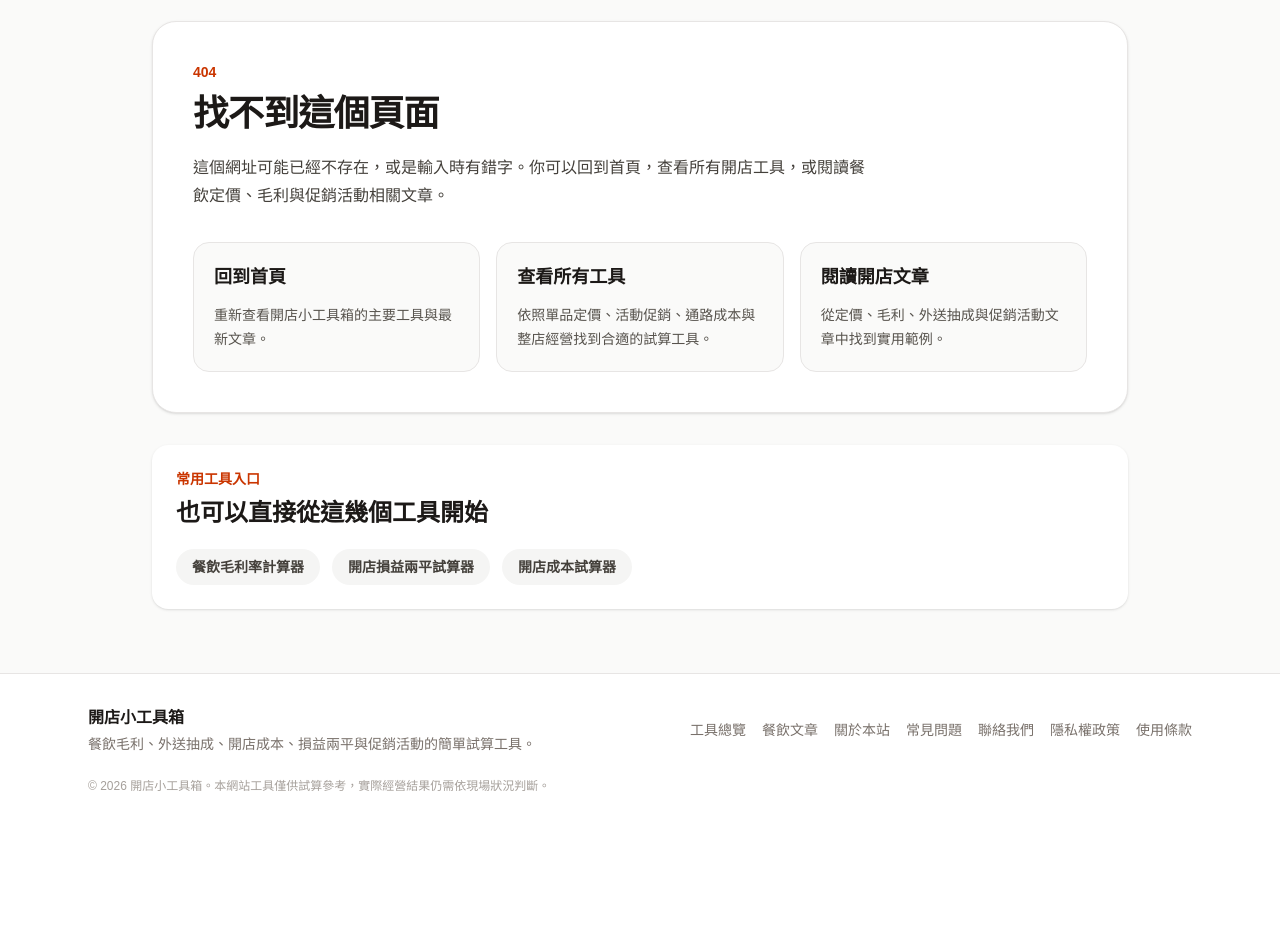
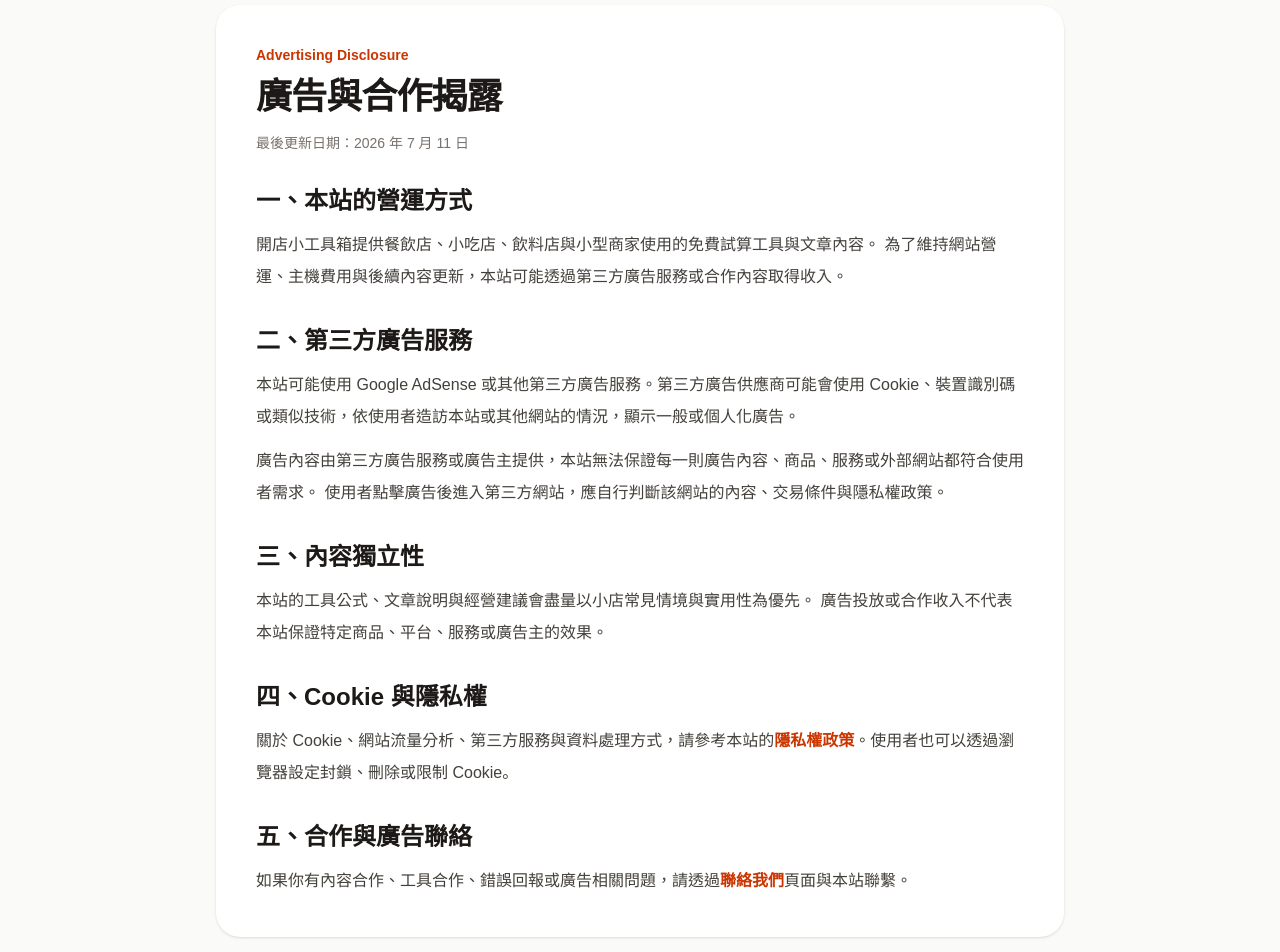
Before and after one commit to kenshaka/store-toolbox, a Next.js app: page /advertising in a window 1280 px wide. Before the commit this address had no page. Shown: the part 120-1072 px from the top of the page. Before the commit the page ends 946 px from the top, so only its background shows below. Built offline with nearby package versions, Linux system fonts and the light colour scheme; no server answers.

Commit message:
Add files via upload

```diff
--- /dev/null
+++ b/app/advertising/page.tsx
@@ -0,0 +1,118 @@
+import type { Metadata } from "next";
+import Link from "next/link";
+
+export const metadata: Metadata = {
+  alternates: {
+    canonical: "/advertising",
+  },
+  title: "廣告與合作揭露",
+  description:
+    "開店小工具箱的廣告與合作揭露，說明本站可能使用的廣告、Cookie、第三方廣告服務、內容獨立性與聯絡方式。",
+  keywords: [
+    "開店小工具箱廣告",
+    "廣告揭露",
+    "合作揭露",
+    "Google AdSense",
+    "Cookie 說明",
+  ],
+  openGraph: {
+    title: "廣告與合作揭露｜開店小工具箱",
+    description:
+      "說明開店小工具箱可能使用的廣告服務、Cookie、內容獨立性與合作聯絡方式。",
+    type: "website",
+    locale: "zh_TW",
+    siteName: "開店小工具箱",
+    images: [
+      {
+        url: "/og-image.png",
+        width: 1200,
+        height: 630,
+        alt: "開店小工具箱：餐飲毛利、開店成本、損益兩平試算工具",
+      },
+    ],
+  },
+};
+
+export default function AdvertisingPage() {
+  return (
+    <main className="min-h-screen bg-stone-50 text-stone-900">
+      <section className="mx-auto max-w-4xl px-6 py-12">
+        <div className="rounded-3xl bg-white p-6 shadow-sm sm:p-10">
+          <p className="text-sm font-semibold text-orange-700">
+            Advertising Disclosure
+          </p>
+
+          <h1 className="mt-3 text-4xl font-bold tracking-tight">
+            廣告與合作揭露
+          </h1>
+
+          <p className="mt-4 text-sm text-stone-500">
+            最後更新日期：2026 年 7 月 11 日
+          </p>
+
+          <div className="mt-8 space-y-8 leading-8 text-stone-700">
+            <section>
+              <h2 className="text-2xl font-bold text-stone-900">
+                一、本站的營運方式
+              </h2>
+              <p className="mt-3">
+                開店小工具箱提供餐飲店、小吃店、飲料店與小型商家使用的免費試算工具與文章內容。
+                為了維持網站營運、主機費用與後續內容更新，本站可能透過第三方廣告服務或合作內容取得收入。
+              </p>
+            </section>
+
+            <section>
+              <h2 className="text-2xl font-bold text-stone-900">
+                二、第三方廣告服務
+              </h2>
+              <p className="mt-3">
+                本站可能使用 Google AdSense 或其他第三方廣告服務。第三方廣告供應商可能會使用
+                Cookie、裝置識別碼或類似技術，依使用者造訪本站或其他網站的情況，顯示一般或個人化廣告。
+              </p>
+              <p className="mt-3">
+                廣告內容由第三方廣告服務或廣告主提供，本站無法保證每一則廣告內容、商品、服務或外部網站都符合使用者需求。
+                使用者點擊廣告後進入第三方網站，應自行判斷該網站的內容、交易條件與隱私權政策。
+              </p>
+            </section>
+
+            <section>
+              <h2 className="text-2xl font-bold text-stone-900">
+                三、內容獨立性
+              </h2>
+              <p className="mt-3">
+                本站的工具公式、文章說明與經營建議會盡量以小店常見情境與實用性為優先。
+                廣告投放或合作收入不代表本站保證特定商品、平台、服務或廣告主的效果。
+              </p>
+            </section>
+
+            <section>
+              <h2 className="text-2xl font-bold text-stone-900">
+                四、Cookie 與隱私權
+              </h2>
+              <p className="mt-3">
+                關於 Cookie、網站流量分析、第三方服務與資料處理方式，請參考本站的
+                <Link href="/privacy" className="font-bold text-orange-700 hover:underline">
+                  隱私權政策
+                </Link>
+                。使用者也可以透過瀏覽器設定封鎖、刪除或限制 Cookie。
+              </p>
+            </section>
+
+            <section>
+              <h2 className="text-2xl font-bold text-stone-900">
+                五、合作與廣告聯絡
+              </h2>
+              <p className="mt-3">
+                如果你有內容合作、工具合作、錯誤回報或廣告相關問題，請透過
+                <Link href="/contact" className="font-bold text-orange-700 hover:underline">
+                  聯絡我們
+                </Link>
+                頁面與本站聯繫。
+              </p>
+            </section>
+          </div>
+        </div>
+      </section>
+    </main>
+  );
+}
--- a/app/faq/page.tsx
+++ b/app/faq/page.tsx
@@ -24,7 +24,12 @@ const faqs: FaqItem[] = [
   {
     question: "這些工具是否免費？",
     answer:
-      "目前開店小工具箱提供的試算工具可以免費使用。未來若新增其他服務、廣告或合作內容，仍會以網站頁面實際說明為準。",
+      "目前開店小工具箱提供的試算工具可以免費使用。本站可能透過廣告或合作內容維持營運，但工具是否免費、是否有其他服務，仍會以網站頁面實際說明為準。",
+  },
+  {
+    question: "網站上的廣告會影響試算結果嗎？",
+    answer:
+      "不會。本站工具的公式與試算結果不會因廣告內容而改變。若網站顯示 Google AdSense 或其他第三方廣告，廣告內容由第三方服務或廣告主提供；使用者點擊廣告後進入外部網站，應自行判斷該網站內容與交易條件。",
   },
   {
     question: "外送平台抽成試算包含哪些成本？",
@@ -54,7 +59,7 @@ export const metadata: Metadata = {
   },
   title: "常見問題",
   description:
-    "開店小工具箱常見問題：整理試算結果使用方式、餐飲毛利率、外送平台抽成、開店成本、資料儲存、免費使用與錯誤回報等說明。",
+    "開店小工具箱常見問題：整理試算結果使用方式、餐飲毛利率、外送平台抽成、開店成本、資料儲存、免費使用、廣告揭露與錯誤回報等說明。",
   keywords: [
     "開店小工具箱常見問題",
     "餐飲毛利率問題",
@@ -63,11 +68,12 @@ export const metadata: Metadata = {
     "開店成本試算",
     "試算工具資料儲存",
     "餐飲工具免費",
+    "廣告揭露",
   ],
   openGraph: {
     title: "常見問題｜開店小工具箱",
     description:
-      "整理開店小工具箱的試算結果、資料儲存、免費使用、外送抽成、開店成本與錯誤回報等常見問題。",
+      "整理開店小工具箱的試算結果、資料儲存、免費使用、廣告揭露、外送抽成、開店成本與錯誤回報等常見問題。",
     type: "website",
     locale: "zh_TW",
     siteName: "開店小工具箱",
@@ -99,7 +105,7 @@ export default function FaqPage() {
 
             <p className="mt-5 max-w-3xl text-lg leading-8 text-stone-700">
               這裡整理開店小工具箱常見的使用問題，包含試算結果怎麼看、資料是否會被儲存、
-              工具是否免費，以及外送抽成、開店成本與毛利率等常見觀念。
+              工具是否免費、廣告是否影響內容，以及外送抽成、開店成本與毛利率等常見觀念。
             </p>
           </div>
 
--- a/app/layout.tsx
+++ b/app/layout.tsx
@@ -1,4 +1,5 @@
 import type { Metadata } from "next";
+import GoogleAdSenseScript from "@/components/google-adsense-script";
 import JsonLd from "@/components/json-ld";
 import Script from "next/script";
 import { getWebsiteStructuredData } from "@/lib/structured-data";
@@ -88,6 +89,7 @@ export default function RootLayout({
   return (
     <html lang="zh-Hant-TW">
       <body className="bg-stone-50 text-stone-900 antialiased">
+        <GoogleAdSenseScript />
         <Script
           src={`https://www.googletagmanager.com/gtag/js?id=${gaMeasurementId}`}
           strategy="afterInteractive"
--- a/app/privacy/page.tsx
+++ b/app/privacy/page.tsx
@@ -40,7 +40,7 @@ export default function PrivacyPage() {
           </h1>
 
           <p className="mt-4 text-sm text-stone-500">
-            最後更新日期：2026 年 7 月 2 日
+            最後更新日期：2026 年 7 月 11 日
           </p>
 
           <div className="mt-8 space-y-8 leading-8 text-stone-700">
@@ -85,13 +85,17 @@ export default function PrivacyPage() {
                 四、Cookie 與類似技術
               </h2>
               <p className="mt-3">
-                本網站未來可能使用 Cookie 或類似技術，以便提供網站功能、分析流量、
-                改善使用體驗或顯示廣告。Cookie 是網站儲存在使用者瀏覽器中的小型文字檔案，
+                本網站可能使用 Cookie 或類似技術，以便提供網站功能、分析流量、
+                改善使用體驗、衡量內容成效或顯示廣告。Cookie 是網站儲存在使用者瀏覽器中的小型文字檔案，
                 可協助網站記住部分設定或辨識瀏覽器。
               </p>
               <p className="mt-3">
+                第三方廣告服務供應商可能會使用 Cookie、裝置識別碼或類似技術，
+                依使用者造訪本網站或其他網站的情況顯示一般或個人化廣告。
+              </p>
+              <p className="mt-3">
                 使用者可以透過瀏覽器設定封鎖、刪除或限制 Cookie。不過，停用部分 Cookie
-                可能會影響某些網站功能或廣告顯示。
+                可能會影響某些網站功能、流量分析或廣告顯示。
               </p>
             </section>
 
@@ -100,16 +104,23 @@ export default function PrivacyPage() {
                 五、第三方服務
               </h2>
               <p className="mt-3">
-                本網站未來可能使用第三方服務，例如網站流量分析、廣告投放、網站主機、
+                本網站可能使用第三方服務，例如網站流量分析、廣告投放、網站主機、
                 安全防護或錯誤監控服務。這些第三方服務可能依其自身隱私權政策處理相關資料。
               </p>
               <p className="mt-3">
-                如果本網站使用 Google Analytics，Google 可能會協助分析使用者如何瀏覽本網站，
+                本網站使用 Google Analytics 協助分析使用者如何瀏覽本網站，
                 例如頁面瀏覽、停留時間、裝置類型與流量來源等資訊。
               </p>
               <p className="mt-3">
-                如果本網站使用 Google AdSense 或其他廣告服務，第三方廣告供應商可能會使用
+                本網站可能使用 Google AdSense 或其他廣告服務。第三方廣告供應商可能會使用
                 Cookie 或類似技術，根據使用者造訪本網站或其他網站的情況顯示相關廣告。
+              </p>
+              <p className="mt-3">
+                關於本站廣告、合作內容與第三方廣告服務的說明，請參考
+                <Link href="/advertising" className="font-bold text-orange-700 hover:underline">
+                  廣告與合作揭露
+                </Link>
+                頁面。
               </p>
             </section>
 
@@ -123,7 +134,7 @@ export default function PrivacyPage() {
                 <li>分析網站流量與使用情況。</li>
                 <li>排除錯誤、維護網站安全與穩定性。</li>
                 <li>改善頁面內容、工具設計與使用者體驗。</li>
-                <li>在未來顯示廣告或衡量廣告成效。</li>
+                <li>顯示廣告或衡量廣告成效。</li>
               </ul>
             </section>
 
@@ -184,7 +195,7 @@ export default function PrivacyPage() {
             <div className="rounded-2xl bg-stone-100 p-5 text-sm leading-7 text-stone-600">
               <p>
                 提醒：本頁內容為一般網站隱私權政策範本，並非法律意見。
-                若網站未來加入會員系統、付款功能、表單、電子報、廣告服務或跨境服務，
+                若網站未來加入會員系統、付款功能、表單、電子報或跨境服務，
                 建議依實際功能重新調整本政策內容。
               </p>
             </div>
--- a/app/sitemap.ts
+++ b/app/sitemap.ts
@@ -19,6 +19,7 @@ export default function sitemap(): MetadataRoute.Sitemap {
     "/about",
     "/faq",
     "/contact",
+    "/advertising",
     "/privacy",
     "/terms",
   ];
--- a/app/terms/page.tsx
+++ b/app/terms/page.tsx
@@ -40,7 +40,7 @@ export default function TermsPage() {
           </h1>
 
           <p className="mt-4 text-sm text-stone-500">
-            最後更新日期：2026 年 7 月 2 日
+            最後更新日期：2026 年 7 月 11 日
           </p>
 
           <div className="mt-8 space-y-8 leading-8 text-stone-700">
@@ -136,12 +136,12 @@ export default function TermsPage() {
                 七、廣告與商業內容
               </h2>
               <p className="mt-3">
-                本網站未來可能顯示廣告、聯盟連結、推薦內容或其他商業合作資訊。
+                本網站可能顯示廣告、聯盟連結、推薦內容或其他商業合作資訊。
                 這些內容可能由第三方服務提供，並可能根據使用者瀏覽情況或網站內容顯示。
               </p>
               <p className="mt-3">
-                本網站會盡力維持內容的清楚與適當標示，但使用者仍應自行判斷廣告或第三方商品、
-                服務是否符合自身需求。
+                本網站會盡力維持內容的清楚與適當標示，但廣告內容可能由第三方服務或廣告主提供，
+                使用者仍應自行判斷廣告或第三方商品、服務是否符合自身需求。
               </p>
             </section>
 
@@ -212,7 +212,7 @@ export default function TermsPage() {
             <div className="rounded-2xl bg-stone-100 p-5 text-sm leading-7 text-stone-600">
               <p>
                 提醒：本頁內容為一般網站使用條款範本，並非法律意見。
-                若網站未來加入會員、付款、上傳檔案、使用者投稿、電子報、廣告投放、
+                若網站未來加入會員、付款、上傳檔案、使用者投稿、電子報、
                 聯盟行銷或跨境服務，建議依實際功能重新調整條款內容。
               </p>
             </div>
--- a/components/site-footer.tsx
+++ b/components/site-footer.tsx
@@ -28,6 +28,9 @@ export default function SiteFooter() {
             <Link href="/contact" className="hover:text-orange-700 hover:underline">
               聯絡我們
             </Link>
+            <Link href="/advertising" className="hover:text-orange-700 hover:underline">
+              廣告揭露
+            </Link>
             <Link href="/privacy" className="hover:text-orange-700 hover:underline">
               隱私權政策
             </Link>
```
Also changed, not shown: app/ads.txt/route.ts (added, +27 -0 lines), components/google-adsense-script.tsx (added, +20 -0 lines), 1 other file (tests, documents, lock files or other folders).
